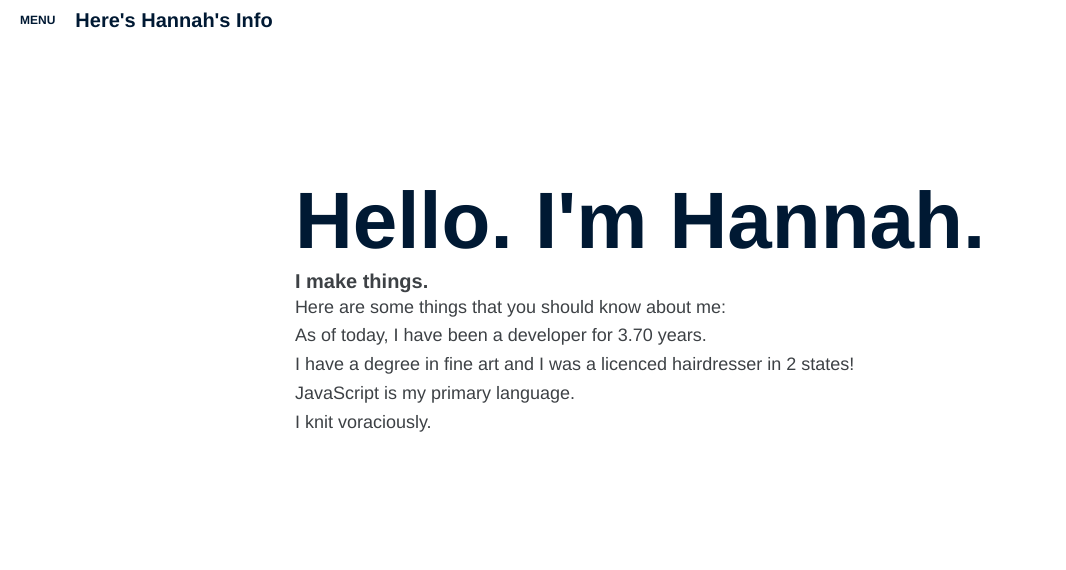
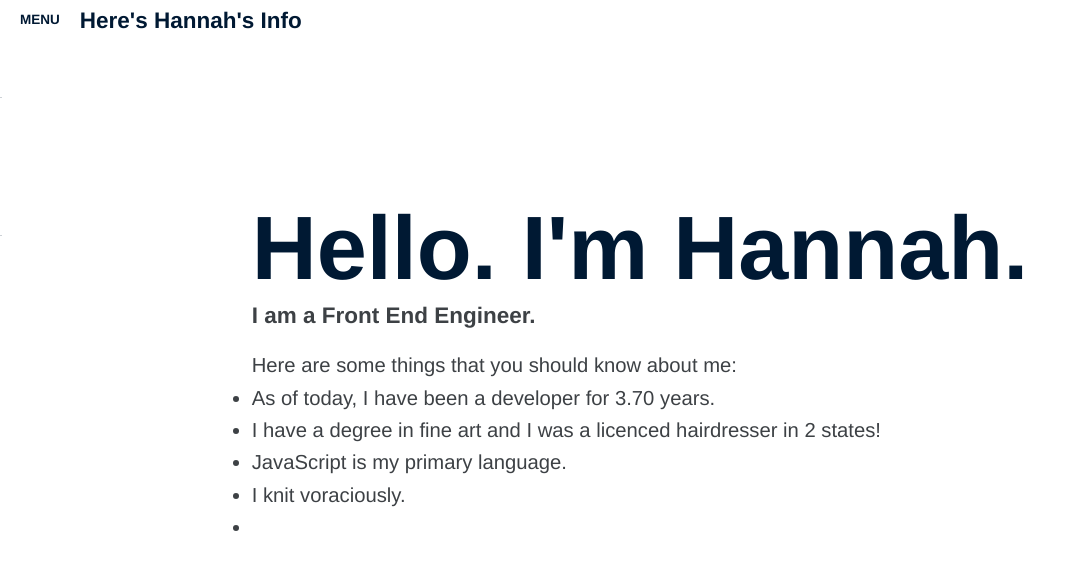
Before and after one commit to ninjaofawesome/hereshannahsinfo-react, a React (Create React App) app: page / in a window 1280 px wide. Shown: the top 570 px of the page, without its empty margins (0-1066 px from the left). Built offline with nearby package versions, Linux system fonts and the light colour scheme.

Commit message:
[WIP] list type, but being dumb

```diff
--- a/src/components/List/List.jsx
+++ b/src/components/List/List.jsx
@@ -1,10 +1,19 @@
 import React from 'react';
+import cx from 'classnames';
 import ListItems from './ListItems/ListItems';
 import styles from './List.module.scss';
 
+
+const listStyles = ({ bulleted }) => {
+  return cx({
+    [styles.list]: bulleted === false,
+    [styles.bulletedList]: bulleted === true,
+  });
+};
+
 const List = props => (
-  <ul className={styles.list}>
-    <ListItems {...props} />
+  <ul className={listStyles(props)}>
+    <ListItems {...props.items} />
   </ul>
 );
 
--- a/src/components/List/List.module.scss
+++ b/src/components/List/List.module.scss
@@ -4,3 +4,8 @@
   display: block;
   list-style-type: none;
 }
+
+.bulletedList {
+  display: block;
+  list-style-type: disc;
+}
--- a/src/components/List/ListItems/ListItems.jsx
+++ b/src/components/List/ListItems/ListItems.jsx
@@ -7,10 +7,7 @@ const ListItems = props => {
   const dataObjects = Object.entries(props).map(item => item[1]);
   return (
     dataObjects.map(item => (
-      <li
-        key={item.id}
-        className={styles.listItem}
-      >
+      <li key={item.id} className={styles.listItem}>
         {item.copy()}
       </li>
     ))
--- a/src/pages/Index/Index.jsx
+++ b/src/pages/Index/Index.jsx
@@ -14,15 +14,15 @@ const dateObj = () => {
 
 const data = [
   {
-    id: 1,
+    id: 0,
     copy: () => `As of today, I have been a developer for ${dateObj()} years.`,
   },
   {
-    id: 2,
+    id: 1,
     copy: () => 'I have a degree in fine art and I was a licenced hairdresser in 2 states!',
   },
   {
-    id: 3,
+    id: 2,
     copy: () => 'JavaScript is my primary language.',
   },
   {
@@ -41,12 +41,15 @@ const Index = () => (
         />
         <Title
           color='dark gray'
-          copy='I make things.'
+          copy='I am a Front End Engineer.'
           size='subtitle'
         />
-        <p> Here are some things that you should know about me:</p>
-        <List {...data} />
       </div>
+      <p> Here are some things that you should know about me:</p>
+      <List
+        items={data}
+        bulleted={true}
+      />
     </Container>
   </div>
 );
--- a/src/pages/Index/Index.module.scss
+++ b/src/pages/Index/Index.module.scss
@@ -9,14 +9,14 @@
 }
 
 .header {
-  margin: 25% 0 0;
+  margin: 25% 0 20px;
   width: 100%;
   height: auto;
 }
 
 @media #{$tablet} {
   .header {
-    margin: 20% 0 0;
+    margin: 20% 0 15px;
     width: 100%;
     height: auto;
   }
@@ -24,7 +24,7 @@
 
 @media #{$phablet} {
   .header {
-    margin: 15% 0 0;
+    margin: 15% 0 10px;
     width: 100%;
     height: auto;
   }
@@ -32,7 +32,7 @@
 
 @media #{$mobile} {
   .header {
-    margin: 15% 0 0;
+    margin: 15% 0 0 10px;
     width: 100%;
     height: auto;
   }
--- /dev/null
+++ b/src/stylesheets/core/base.scss
@@ -0,0 +1,13 @@
+html,
+body {
+  font-family: $default-font;
+  color: $DarkGray;
+  background-color: $White;
+  font-size: 18px;
+  line-height: 20px;
+}
+
+html {
+  scroll-behavior: smooth;
+  overflow-y: scroll;
+}
--- a/src/stylesheets/core/typography.scss
+++ b/src/stylesheets/core/typography.scss
@@ -1,6 +1,3 @@
-@import 'variables.scss';
-@import 'mixins.scss';
-
 // font mixins
 
 @mixin LargeTitleFont($color: $Navy) {
--- a/src/stylesheets/global.scss
+++ b/src/stylesheets/global.scss
@@ -3,3 +3,4 @@
 @import './core/variables.scss';
 @import './core/mixins.scss';
 @import './core/typography.scss';
+@import './core/base.scss';
```
Also changed, not shown: .eslintrc.json.
